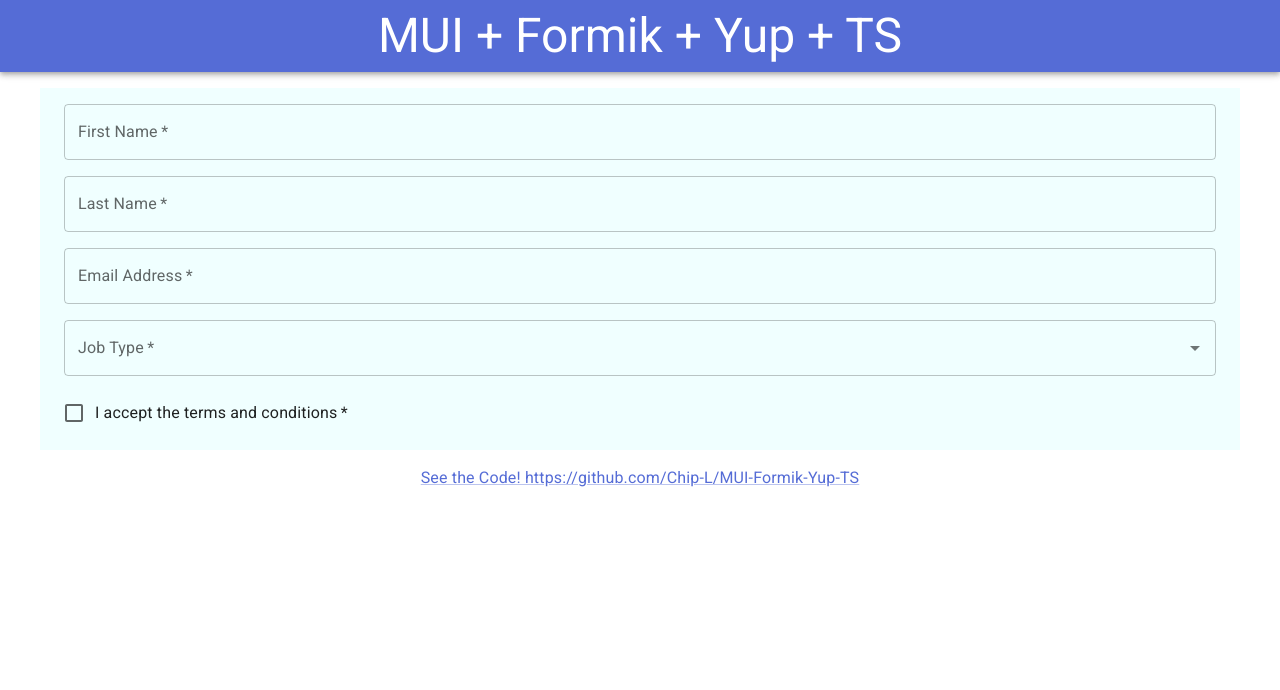
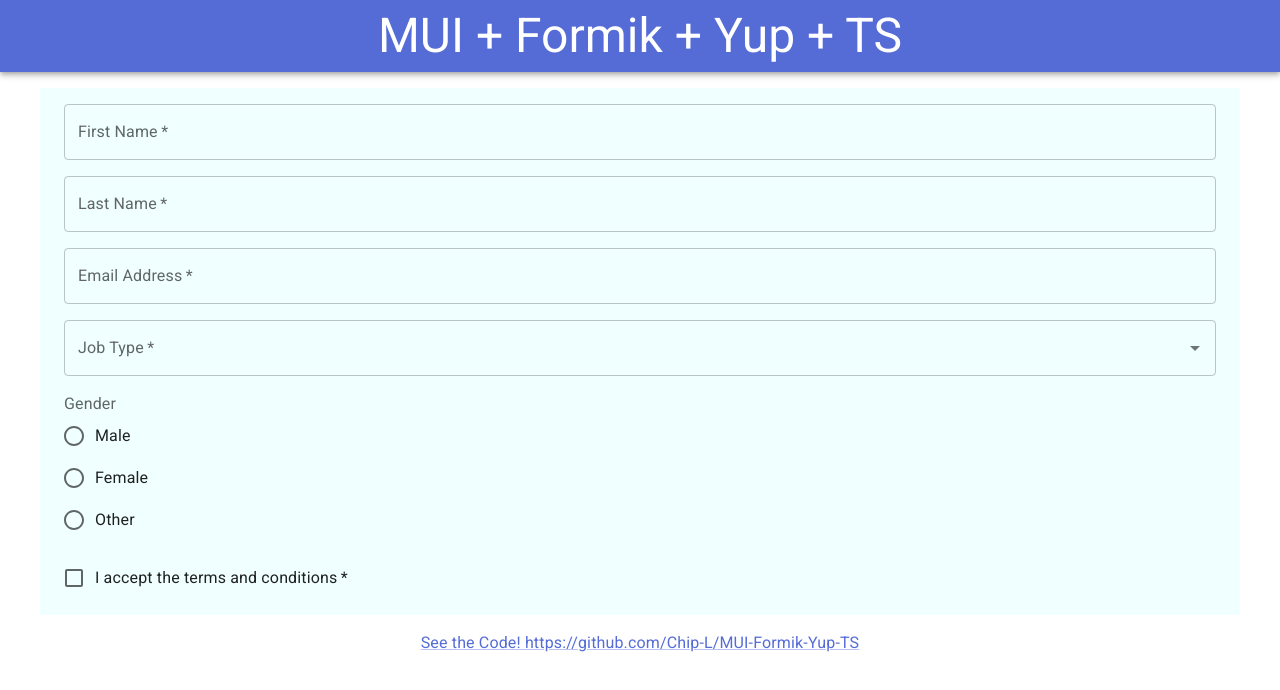
Before and after one commit to Chip-L/MUI-Formik-Yup-TS, a React (Vite) app: page / in a window 1280 px wide. Shown: the top 690 px of the page. Built offline with nearby package versions, Linux system fonts and the light colour scheme.

Commit message:
added radioGroup with tests

```diff
--- /dev/null
+++ b/src/components/Fields/MyRadioButton/MyRadioButton.tsx
@@ -0,0 +1,69 @@
+import {
+  FormControl,
+  FormControlLabel,
+  FormHelperText,
+  FormLabel,
+  Radio,
+  RadioGroup,
+} from "@mui/material";
+import { useField } from "formik";
+
+interface RadioButtonOption {
+  label: string;
+  value: string;
+}
+
+interface MyRadioButtonProps {
+  name: string;
+  label: string;
+  options: RadioButtonOption[];
+  handleDBSubmit: (field: string, value: string) => void;
+  errorMessage?: string;
+}
+
+const MyRadioButton = ({
+  name,
+  label,
+  options,
+  handleDBSubmit,
+  errorMessage,
+}: MyRadioButtonProps) => {
+  const [{ value, onBlur, onChange }] = useField(name);
+
+  function handleOnChange(
+    _event: React.ChangeEvent<HTMLInputElement>,
+    value: string
+  ): void {
+    onChange(_event);
+    console.log("handleOnChange: do submission", {
+      name,
+      onChangeValue: value,
+    });
+    handleDBSubmit(name, value);
+  }
+
+  return (
+    <FormControl>
+      <FormLabel id={`${name}-label`}>{label}</FormLabel>
+      {errorMessage && <FormHelperText error>{errorMessage}</FormHelperText>}
+      <RadioGroup
+        aria-labelledby={`${name}-label`}
+        name={name}
+        value={value}
+        onChange={handleOnChange}
+        onBlur={onBlur}
+      >
+        {options.map((option) => (
+          <FormControlLabel
+            key={option.value}
+            value={option.value ?? ""}
+            control={<Radio />}
+            label={option.label}
+          />
+        ))}
+      </RadioGroup>
+    </FormControl>
+  );
+};
+
+export default MyRadioButton;
--- /dev/null
+++ b/src/components/Fields/MyRadioButton/index.ts
@@ -0,0 +1 @@
+export { default } from "./MyRadioButton";
--- a/src/components/SignUpForm/SignUpForm.tsx
+++ b/src/components/SignUpForm/SignUpForm.tsx
@@ -4,10 +4,16 @@
   MySelect,
   MyTextInput,
 } from "@components/Fields";
+import MyRadioButton from "@components/Fields/MyRadioButton";
 import Stack from "@mui/material/Stack";
 import { Formik } from "formik";
 import * as Yup from "yup";
 
+const GENDER_OPTIONS = [
+  { value: "male", label: "Male" },
+  { value: "female", label: "Female" },
+  { value: "other", label: "Other" },
+];
 interface FormValues {
   firstName: string;
   lastName: string;
@@ -15,6 +21,7 @@
   jobType: string;
   languages?: number[];
   acceptedTerms: boolean;
+  gender?: string;
   isHuman?: boolean | null;
 }
 
@@ -25,6 +32,7 @@
   jobType: "",
   languages: [],
   acceptedTerms: false,
+  gender: "",
   isHuman: null,
 };
 
@@ -49,6 +57,12 @@
             .required("Language selection is required for developers")
         : schema.notRequired();
     }),
+  gender: Yup.string()
+    .oneOf(
+      GENDER_OPTIONS.map((g) => g.value),
+      "Invalid gender"
+    )
+    .required("Please select a gender"),
   acceptedTerms: Yup.boolean()
     .required("Required")
     .oneOf([true], "You must accept the terms and conditions."),
@@ -68,7 +82,7 @@
       validationSchema={validationSchema}
       onSubmit={() => {}}
     >
-      {({ values }) => (
+      {({ values, touched, errors }) => (
         <form>
           <Stack spacing={2}>
             <MyTextInput
@@ -123,6 +137,17 @@
               </>
             )}
 
+            <MyRadioButton
+              label="Gender"
+              name="gender"
+              options={GENDER_OPTIONS}
+              handleDBSubmit={handleChange}
+              // if this is touched it won't generate an error, so do the error if it is passed
+              errorMessage={
+                touched.acceptedTerms && !!errors.gender ? errors.gender : ""
+              }
+            />
+
             <MyCheckbox
               name="acceptedTerms"
               label="I accept the terms and conditions"
```
Also changed, not shown: 1 other file (tests, documents, lock files or other folders).
